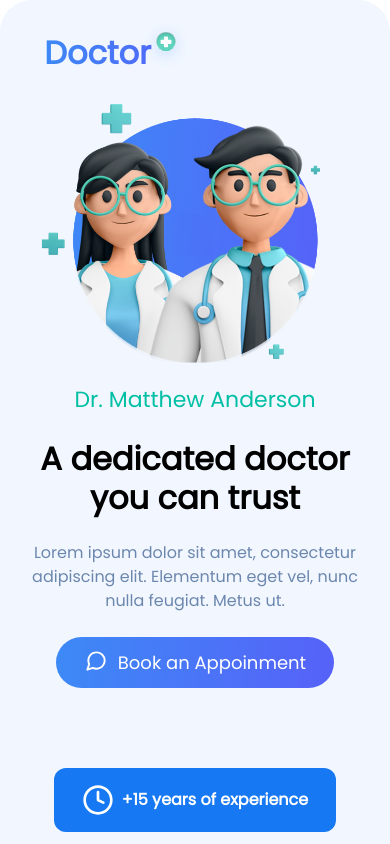
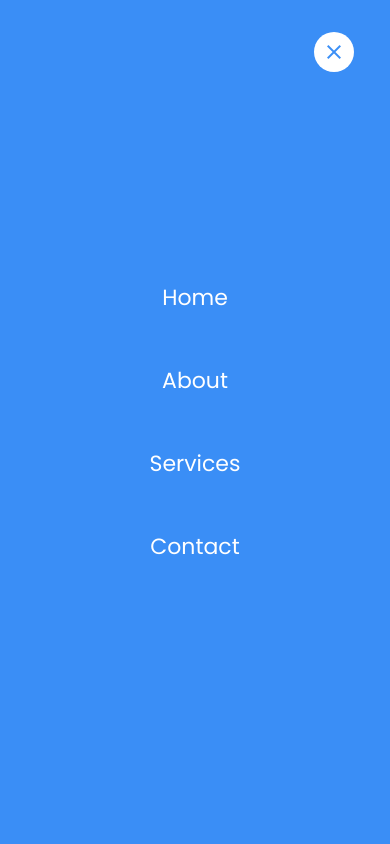
Before and after one commit to maharajafz03/Doc_clinic, a React (Create React App) app: page / in a window 390 px wide. Shown: the top 844 px of the page. Built offline with nearby package versions, Linux system fonts and the light colour scheme.

Commit message:
gestion du menu sur mobile

```diff
--- a/public/index.html
+++ b/public/index.html
@@ -26,7 +26,7 @@
     -->
     <link rel="stylesheet" href="https://fonts.googleapis.com/icon?family=Material+Icons+Outlined|Material+Icons">
 
-    <title>React App</title>
+    <title>Doctor</title>
   </head>
   <body>
     <noscript>You need to enable JavaScript to run this app.</noscript>
--- a/src/components/Contact.jsx
+++ b/src/components/Contact.jsx
@@ -19,7 +19,7 @@ function Contact() {
             egestas viverra turpis habitant eu sociis fermentum felis.
           </p>
           <div className="flex justify-center">
-            <button className="flex gap-[6px] w-auto mt-10 py-3 px-[28px] bg-white rounded-full text-[18px] font-medium text-white ">
+            <button className="flex gap-[6px] w-auto mt-10 py-3 px-[15px] md:px-[28px] bg-white rounded-full text-[18px] font-medium text-white ">
               <img src={whatsapp_blue} alt="" className="w-[24px] h-[24px] " />{" "}
               <span className="text-[#3A8EF6] ">Book an Appoinment</span>
             </button>
@@ -44,14 +44,12 @@ function Contact() {
             />
           </div>
         </div>
-        <p className="text-[30px] font-[700] text-[#031432] ">
+        <p className="text-[22px] md:text-[30px] text-center font-[600] text-[#031432] ">
           A dedicated doctor with the core mission to help
         </p>
-        <p className="text-[16px] text-[#6C87AE] text-center px-4">
+        <p className="text-[16px] text-[#6C87AE] text-center md:px-4">
           orem ipsum dolor sit amet, consectetur adipiscing elit. Quam proin
-          nibh cursus at sed sagittis amet, sed. Tristique id nibh lobortis nunc
-          elementum. Tellus quam mauris aenean turpis vulputate sodales nullam
-          lobortis. Vulputate tortor tincidun.
+          nibh cursus at sed sagittis amet, sed.
         </p>
       </div>
       <div className="pt-[60px] pb-[100px] px-[10%] ">
--- a/src/components/Customers.jsx
+++ b/src/components/Customers.jsx
@@ -5,8 +5,8 @@ import chevron from "../assets/chevron-left.svg";
 function Customers() {
   return (
     <div className="flex flex-col py-[100px] gap-10 md:px-[5%] bg-[#F2F7FF] ">
-      <div className="flex flex-col gap-5 px-[15%] ">
-        <p className="text-center font-[700] text-[30px] text-[#031432] ">
+      <div className="flex flex-col gap-5 px-[5%] md:px-[15%] ">
+        <p className="text-center font-[600] text-[25px] md:text-[30px] text-[#031432] ">
           What our great customers say about
           <br /> Dr. Matthew Anderson
         </p>
--- a/src/components/Hero.jsx
+++ b/src/components/Hero.jsx
@@ -33,7 +33,7 @@ function Hero() {
           />
         </div>
       </div>
-      <div className="pt-20 md:pt-0 md:absolute md:w-full md:bottom-0 md:left-1/2 md:-translate-x-1/2 md:translate-y-1/2">
+      <div className="pt-20 md:pt-0 md:absolute z-10 md:w-full md:bottom-0 md:left-1/2 md:-translate-x-1/2 md:translate-y-1/2">
         <List />
       </div>
     </div>
--- a/src/components/Navbar.jsx
+++ b/src/components/Navbar.jsx
@@ -2,8 +2,15 @@ import { NAV_LINKS } from "../utils";
 import messageCircle from "../assets/message-circle.svg";
 import group3 from "../assets/Group 3.svg";
 import menu_burger from "../assets/mingcute_menu-fill.png";
+import { useState } from "react";
+import classNames from "classnames";
 
 function Navbar() {
+  const [showMobileNav, setShowMobilenav] = useState(true);
+
+  const toogleMobileNav = () => {
+    setShowMobilenav(!showMobileNav);
+  };
   const scrollToAnchor = (anchorId) => {
     const anchor = document.getElementById(anchorId);
     if (anchor) {
@@ -15,8 +22,9 @@ function Navbar() {
       });
     }
   };
+
   return (
-    <nav className="flex items-center justify-around px-auto md:pt-[25px] bg-[#F2F7FF] rounded-t-[32px]">
+    <nav className="relative flex items-center justify-around px-auto md:pt-[25px] bg-[#F2F7FF] overflow-hidden ">
       <div className="relative text-[32px] pr-[40px] pt-[9px] doctor-gradient text-transparent font-bold leading-normal">
         Doctor{" "}
         <div className="absolute  right-0 top-0">
@@ -44,7 +52,38 @@ function Navbar() {
         <img src={messageCircle} alt="" className="w-[24px] h-[24px] " />{" "}
         <span>Book Now</span>
       </button>
-      <img src={menu_burger} alt="" className="cursor-pointer hidden" />
+      <img
+        src={menu_burger}
+        onClick={toogleMobileNav}
+        alt=""
+        className="cursor-pointer md:hidden"
+      />
+      {/* Moobile nav */}
+      <ul
+        className={classNames(
+          showMobileNav ? "right-0" : "-right-[100vw]",
+          "md:hidden fixed duration-500 ease-in-out top-0 z-[200] flex flex-col items-center justify-center gap-[50px] h-full w-screen bg-[#3A8EF6] text-white ",
+        )}
+      >
+        {NAV_LINKS.map((item, index) => (
+          <li key={index} className="text-[22px]   hover:text-gray-300 ">
+            <button
+              onClick={() => {
+                scrollToAnchor(item.url);
+                toogleMobileNav();
+              }}
+            >
+              {item.link}
+            </button>
+          </li>
+        ))}
+        <span
+          onClick={toogleMobileNav}
+          className="absolute top-8 right-9 material-icons flex justify-center items-center p-2 bg-white text-[#3A8EF6] rounded-full cursor-pointer"
+        >
+          close
+        </span>
+      </ul>
     </nav>
   );
 }
--- a/src/components/ServiceCard.jsx
+++ b/src/components/ServiceCard.jsx
@@ -12,7 +12,7 @@ function ServiceCard({ service }) {
         Lorem ipsum dolor sit amet, consecte tur adipiscing elit aliquet
         iTristique id nibh lobortis nunc
       </p>
-      <button className="flex gap-[6px] w-full py-3 px-[28px] button-gradient rounded-full text-[16px] font-medium text-white ">
+      <button className="flex gap-[6px] w-full py-3 px-[15px] md:px-[28px] button-gradient rounded-full text-[16px] font-medium text-white ">
         <img src={whatsapp} alt="" className="w-[24px] h-[24px] " />{" "}
         <span>Book an Appoinment</span>
       </button>
```
